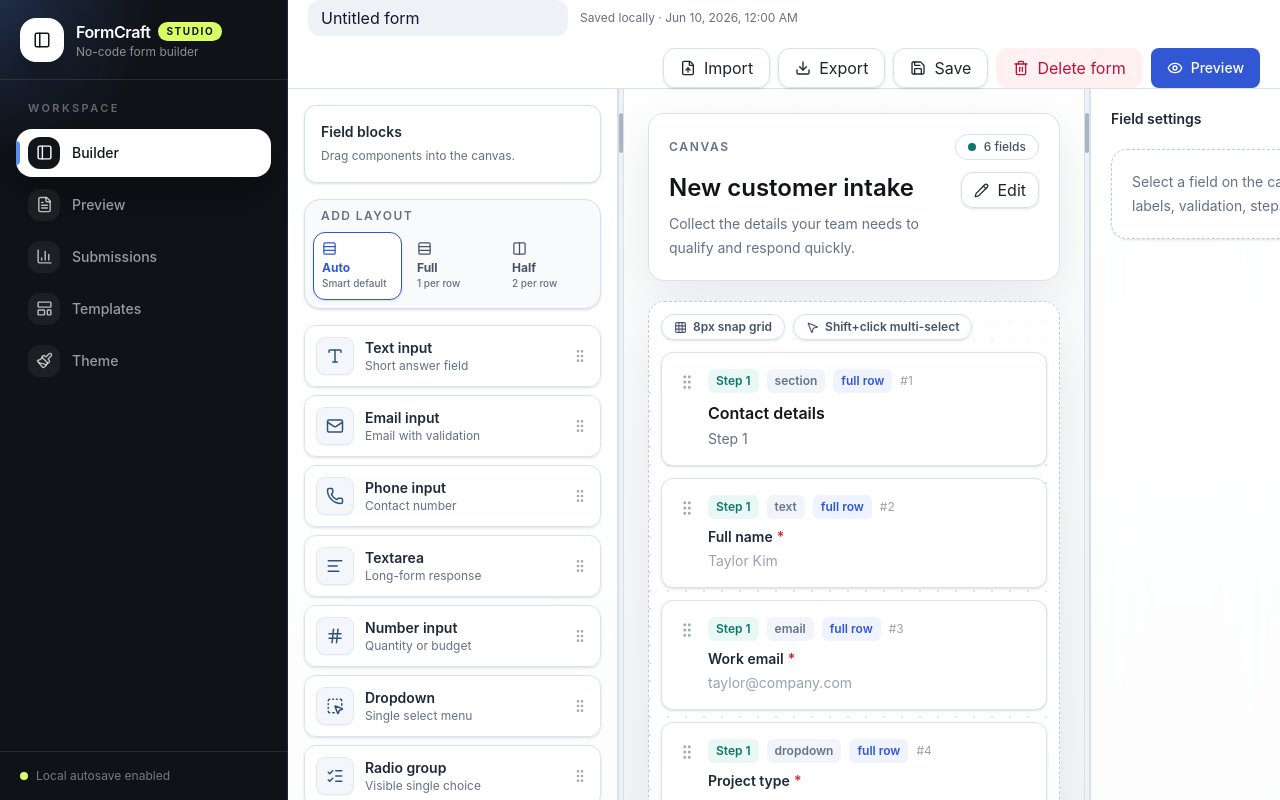
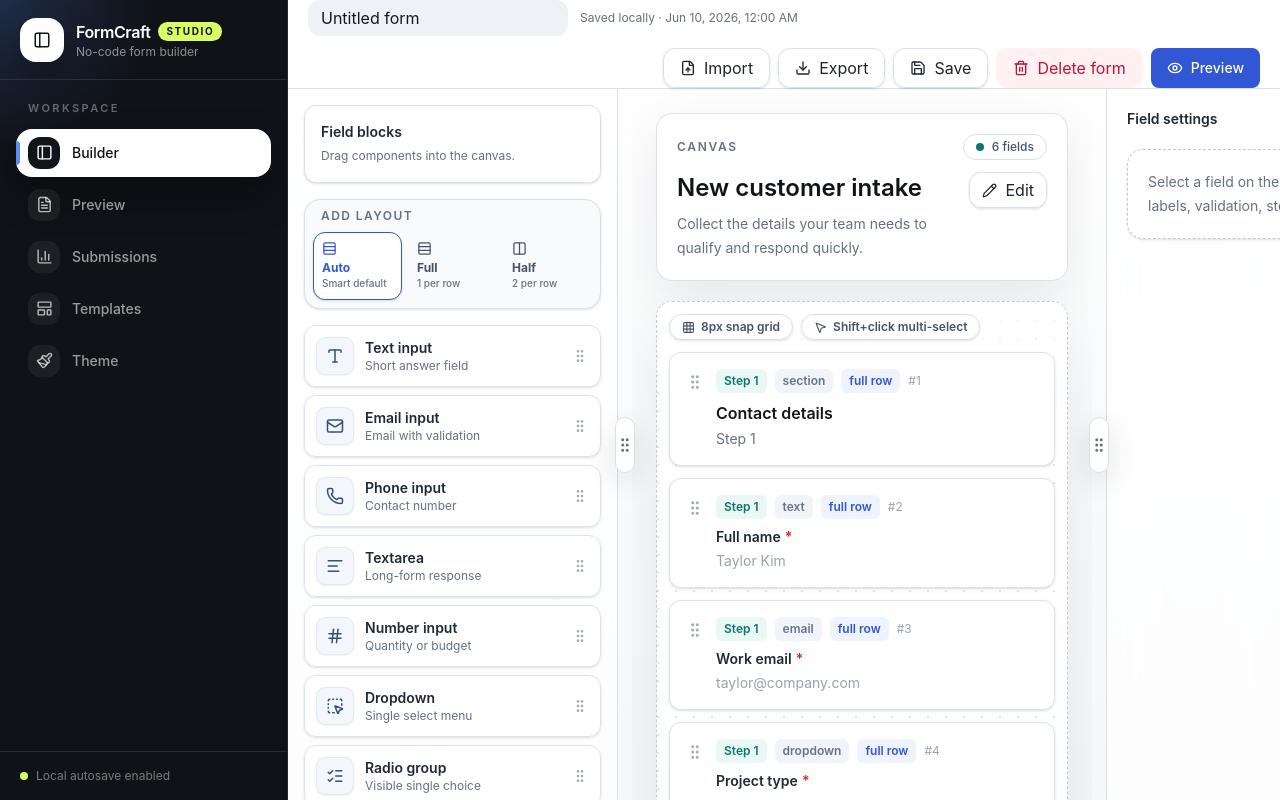
Before and after one commit to OmKhandale05/formcraft, a Next.js app: page /builder in a window 1280 px wide. Built offline with nearby package versions, Linux system fonts and the light colour scheme.

Commit message:
style(builder): redesign resize handles

```diff
--- a/src/app/builder/page.tsx
+++ b/src/app/builder/page.tsx
@@ -3,7 +3,7 @@
 import { DndContext, DragEndEvent, PointerSensor, closestCenter, useSensor, useSensors, type Modifier } from "@dnd-kit/core";
 import { arrayMove } from "@dnd-kit/sortable";
 import Link from "next/link";
-import { Download, Eye, FileUp, Save, Trash2 } from "lucide-react";
+import { Download, Eye, FileUp, GripVertical, Save, Trash2 } from "lucide-react";
 import type { CSSProperties, PointerEvent } from "react";
 import { useRef, useState } from "react";
 import { createPortal } from "react-dom";
@@ -57,7 +57,7 @@ export default function BuilderPage() {
   const inputRef = useRef<HTMLInputElement>(null);
   const sensors = useSensors(useSensor(PointerSensor, { activationConstraint: { distance: 6 } }));
   const builderGridStyle = {
-    "--builder-columns": `${leftWidth}px 6px minmax(460px, 1fr) 6px ${rightWidth}px`
+    "--builder-columns": `${leftWidth}px 14px minmax(460px, 1fr) 14px ${rightWidth}px`
   } as CSSProperties;
 
   const startResize = (pane: ResizePane, event: PointerEvent<HTMLButtonElement>) => {
@@ -251,10 +251,14 @@ function ResizeHandle({ label, onPointerDown }: { label: string; onPointerDown:
     <button
       type="button"
       aria-label={label}
-      className="hidden min-h-0 cursor-col-resize border-x border-[#d8e0ea] bg-[#eef2f7] transition hover:bg-[#dbe5f4] lg:flex"
+      title={label}
+      className="group relative hidden min-h-0 cursor-col-resize items-center justify-center bg-transparent outline-none lg:flex"
       onPointerDown={onPointerDown}
     >
-      <span className="mx-auto mt-6 h-10 w-1 rounded-full bg-[#aab5c4]" />
+      <span className="absolute inset-y-0 left-1/2 w-px -translate-x-1/2 bg-transparent transition group-hover:bg-[#d8e0ea]/60 group-focus-visible:bg-[#3157d5]/45" />
+      <span className="relative z-10 flex h-14 w-8 items-center justify-center rounded-full border border-[#d8e0ea] bg-white/95 text-[#667085] shadow-[0_10px_28px_rgba(17,24,39,0.12)] transition group-hover:-translate-y-0.5 group-hover:border-[#b8c4d4] group-hover:text-[#3157d5] group-hover:shadow-[0_14px_34px_rgba(49,87,213,0.18)] group-focus-visible:ring-4 group-focus-visible:ring-[#3157d5]/15">
+        <GripVertical size={18} />
+      </span>
     </button>
   );
 }
```
